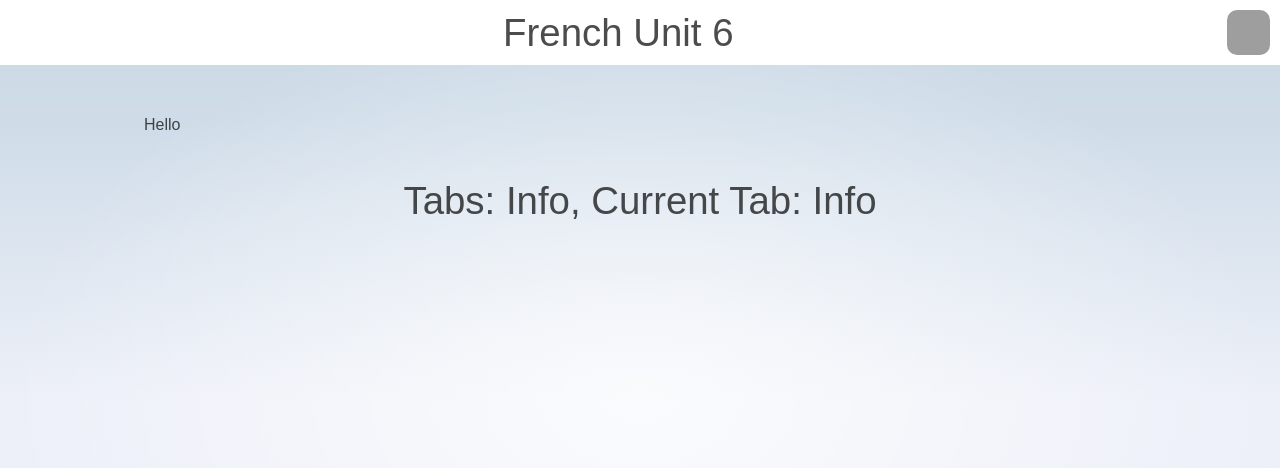
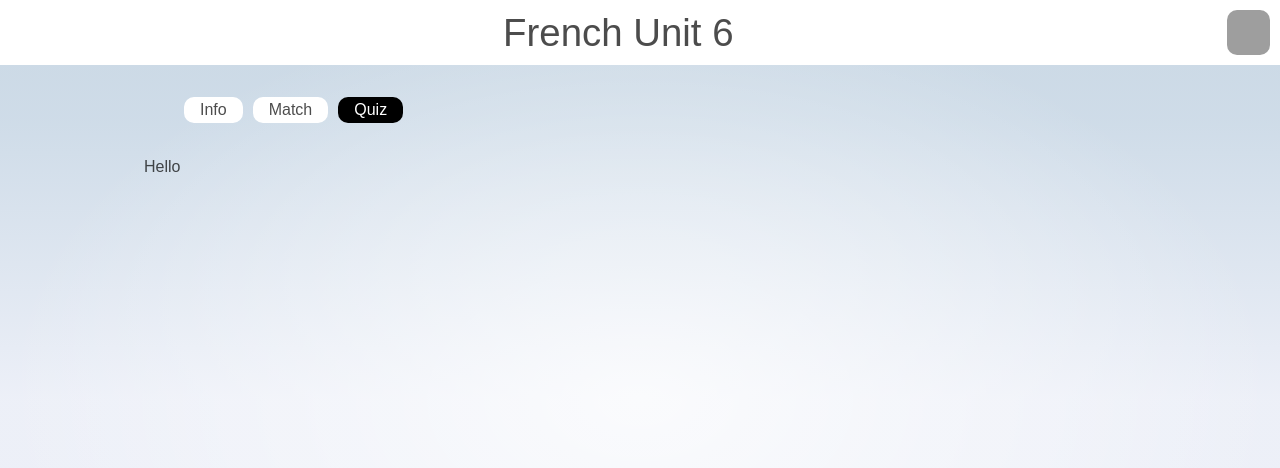
Before and after one commit to VzxaiDev/learning-app, a SvelteKit app: page / in a window 1280 px wide. Shown: the top 468 px of the page. Built offline with nearby package versions, Linux system fonts and the light colour scheme; grey boxes are pictures that could not be loaded.

Commit message:
2 files modified

```diff
--- a/src/components/Tabbar.svelte
+++ b/src/components/Tabbar.svelte
@@ -2,27 +2,48 @@
   import { setContext } from 'svelte'
   import { writable } from 'svelte/store';
 
-  const tabs = [];
+  let tabs = [];
 
   const currentTab = writable('n/a');
 
   setContext('tabbar', {
     config: tabName => {
-      tabs.push(tabName);
+      tabs = [...tabs, tabName]
       currentTab.set(tabName);
     },
     currentTab
   });
 </script>
 
-<div class="tabbar">
-  <ul>
-    {#each tabs as tab}
-      <li>{tab}</li>
-    {/each}
-  </ul>
-</div>
+<!-- <h1>Tabs: {tabs}, Current Tab: {$currentTab} </h1> -->
 
+<ul class="tabbar">
+  {#each tabs as tab}
+    <li class:tabbar-tab-active={$currentTab === tab} class="tabbar-tab">{tab}</li>
+  {/each}
+</ul>
 
 <slot />
-<h1>Tabs: {tabs}, Current Tab: {$currentTab} </h1>
+
+<style>
+  .tabbar{
+    background: none;
+    display: flex;
+    flex-direction: row;
+    gap: 10px;
+  }
+
+  .tabbar-tab{
+    list-style-type: none;
+    margin: 0;
+    padding: 4px 16px 4px 16px;
+    border-radius: 10px;
+    background: white;
+    cursor: pointer;
+  }
+
+  .tabbar-tab-active{
+    background: black;
+    color: white;
+  }
+</style>
--- a/src/routes/+page.svelte
+++ b/src/routes/+page.svelte
@@ -11,4 +11,6 @@
 
 <Tabbar>
 	<Tab tabName="Info"><p>Hello</p></Tab>
+	<Tab tabName="Match"><p>Hello</p></Tab>
+	<Tab tabName="Quiz"><p>Hello</p></Tab>
 </Tabbar>
```
